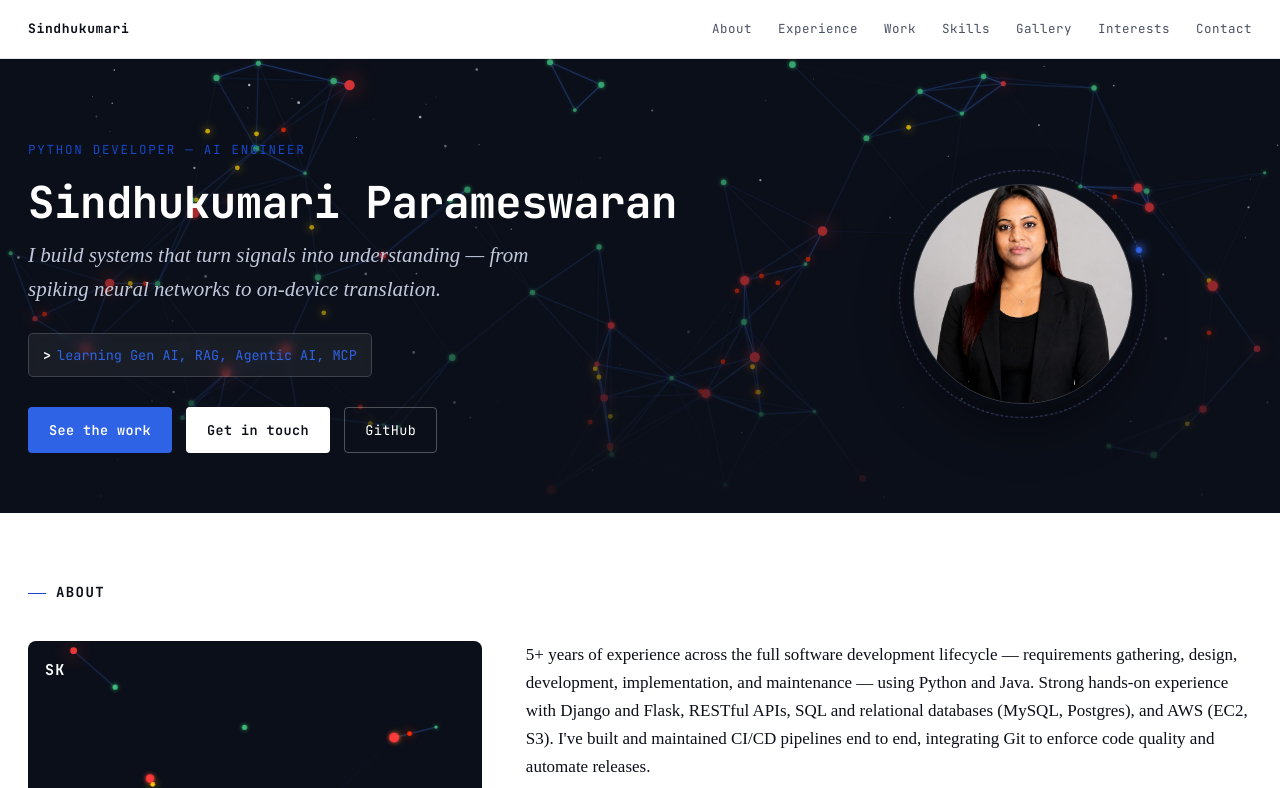
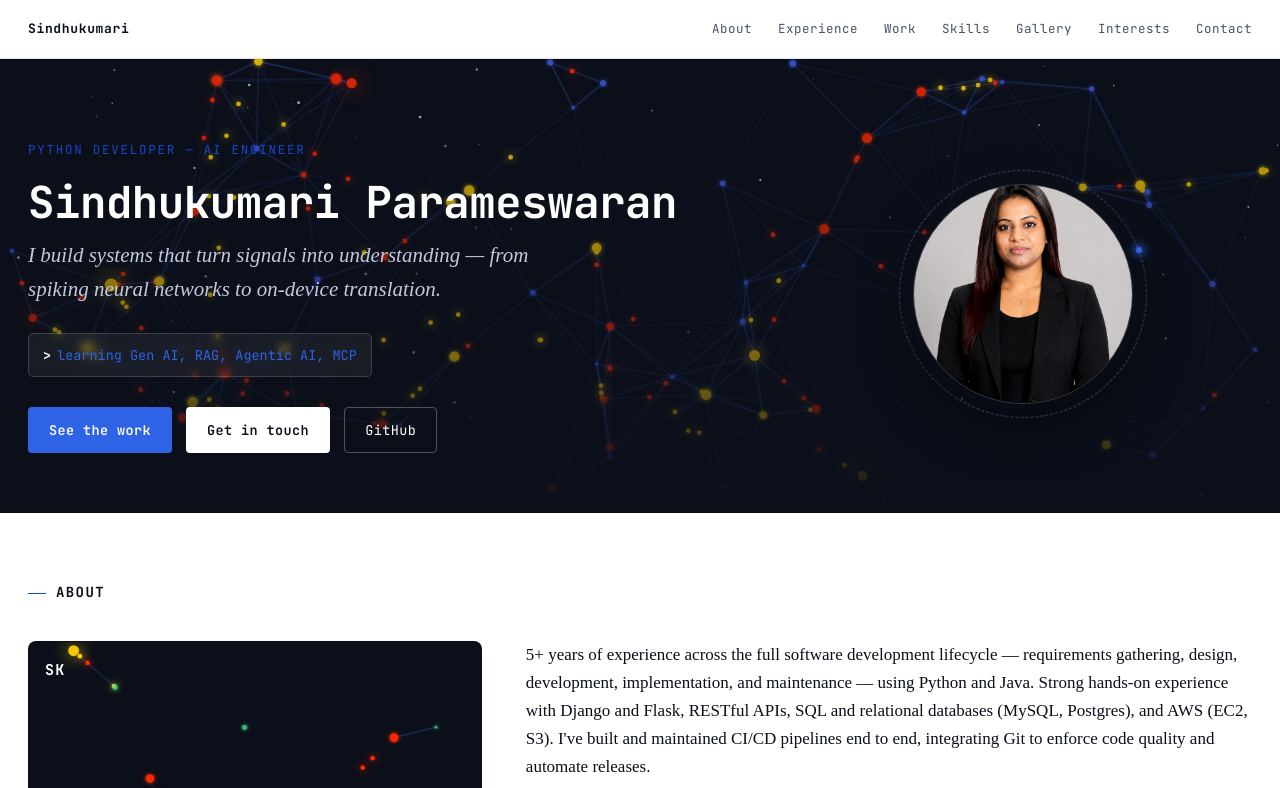
Before and after one commit to sindhusweety/sindhukumari-parameswaran, a plain HTML site: page index.html in a window 1280 px wide. Shown: the top 788 px of the page. Drawn offline with Linux system fonts and the light colour scheme; animation ran at ten frames a second.

Commit message:
Update index.html
update

```diff
--- a/index.html
+++ b/index.html
@@ -1083,7 +1083,11 @@
 
       const color =
               n.glow > 0
-          ? opts.pulseColor
+                ? (
+                    Math.sin(t * 8 + n.phase) > 0
+                      ? '#ff2a00'
+                      : '#ffd000'
+                  )
                 : (
                     n.hot
                       ? hotColor
@@ -1184,10 +1188,26 @@
   initStars('stars-canvas', 90);
 
            initNetwork('neural-canvas', {
-    nodeCount: 70, linkDist: 140, speed: 0.15, glow: true,
-    nodeColor: 'rgba(70,220,140,0.9)', lineColor: 'rgba(70,130,255,ALPHA)',
-    hotColor: '#ff3b3b', hotShare: 0.18,
-    pulseColor: '#ff3b3b', pulseRate: 550
+        nodeCount: 70,
+        linkDist: 180,
+        speed: 0.25,
+        glow: true,
+
+        nodeColor: 'rgba(70,100,255,0.9)',
+
+        lineColor:
+          'rgba(70,130,255,ALPHA)',
+
+        hotColor: '#ff2a00',
+
+        hotShare: 0.12,
+
+        pulseColor: '#ff2a00',
+
+        // VERY FREQUENT SPIKING
+        pulseRate: 120,
+
+        lineAlphaScale: 0.35
       });
 
   initNetwork('mini-canvas', {
```
Lines whose indentation alone changed are shown as unchanged.
